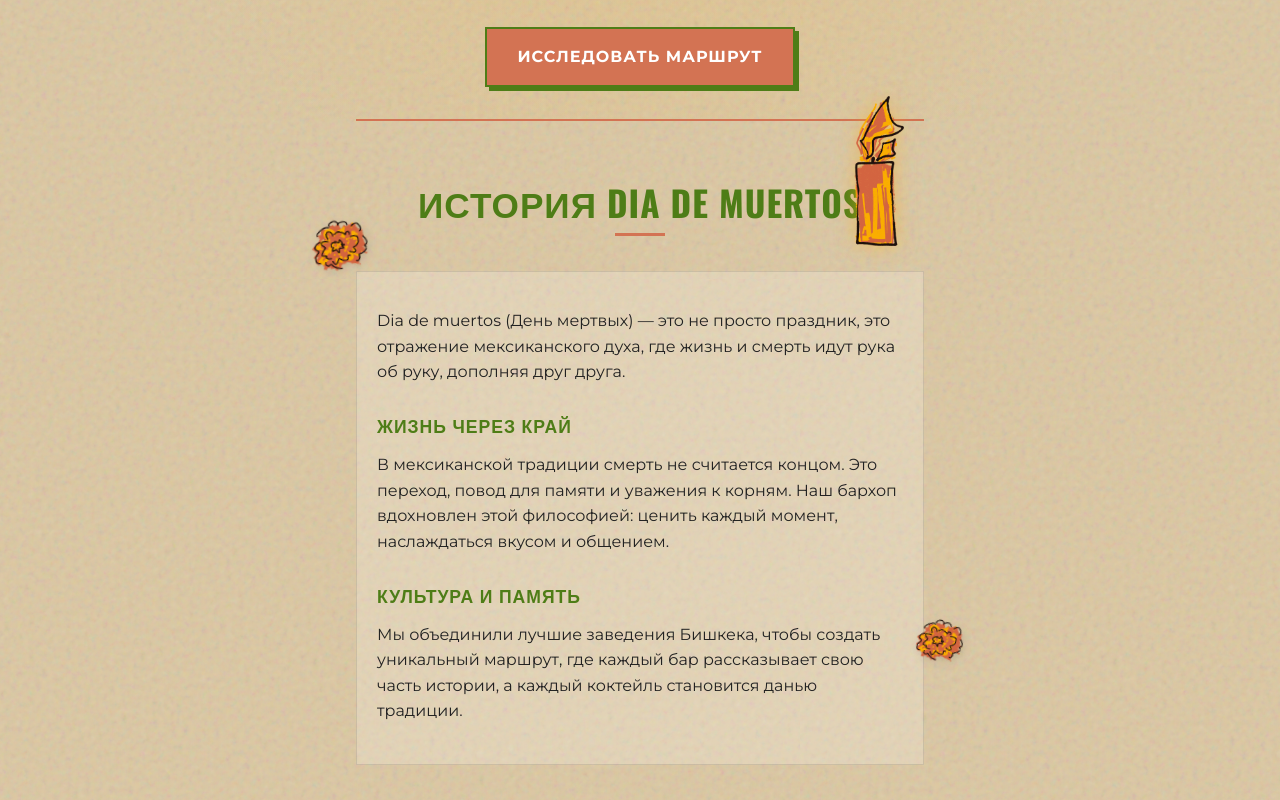
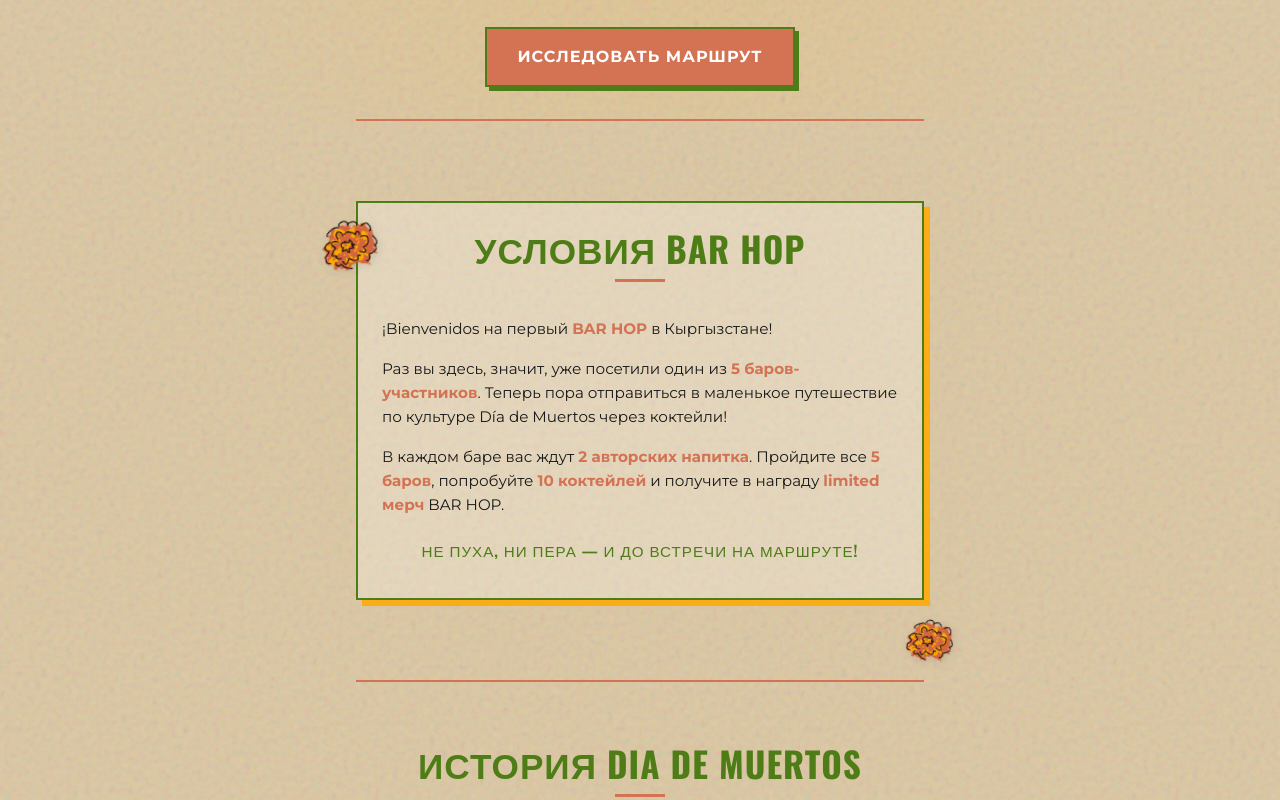
Before and after one commit to meowmeow2811/barhop-santa-muerte, a website built with Vite: page index.html in a window 1280 px wide. Shown: the part 521-1321 px from the top of the page. Built offline with nearby package versions, Linux system fonts and the light colour scheme; files whose address does not match are found by name.

Commit message:
Add files via upload

```diff
--- a/src/app.css
+++ b/src/app.css
@@ -60,13 +60,22 @@ body {
   font-family: var(--font-main);
   line-height: 1.6;
   overflow-x: hidden;
+  position: relative;
+  width: 100%;
   -webkit-font-smoothing: antialiased;
   min-height: 100vh;
   min-height: -webkit-fill-available;
 }
 
+#app {
+  overflow-x: hidden;
+  width: 100%;
+  position: relative;
+}
+
 html {
   height: -webkit-fill-available;
+  overflow-x: hidden;
 }
 
 h1, h2, h3 {
@@ -244,6 +253,36 @@ h1, h2, h3 {
   font-size: 1.1rem;
   margin-top: 30px;
   margin-bottom: 10px;
+}
+
+/* Conditions Section */
+.conditions-box {
+  background: rgba(255, 255, 255, 0.25);
+  border: 2px solid var(--tertiary-color);
+  padding: 24px;
+  margin: 20px 0;
+  position: relative;
+  box-shadow: 6px 6px 0px var(--secondary-color);
+}
+
+.conditions-content p {
+  margin-bottom: 12px;
+  font-size: 0.95rem;
+}
+
+.conditions-content strong {
+  color: var(--accent-color);
+  font-weight: 700;
+}
+
+.conditions-wish {
+  font-family: var(--font-display);
+  font-size: 1.2rem;
+  text-align: center;
+  margin-top: 20px !important;
+  color: var(--tertiary-color);
+  text-transform: uppercase;
+  letter-spacing: 1px;
 }
 
 /* Partner Section */
@@ -554,10 +593,10 @@ h1, h2, h3 {
     transform: scale(0.7);
   }
 
-  .flower-1 { left: -30px; top: 50px; }
-  .flower-2 { right: -30px; top: 400px; }
+  .flower-1 { left: -20px; top: 50px; }
+  .flower-2 { right: -20px; top: 400px; }
   .spark-small-1 { left: 0; }
-  .plant-1 { right: -30px; }
+  .plant-1 { right: -20px; }
 }
 
 @media (max-width: 380px) {
@@ -593,12 +632,13 @@ h1, h2, h3 {
   z-index: 1;
   pointer-events: none;
   filter: drop-shadow(2px 2px 4px rgba(0,0,0,0.1));
+  max-width: 100vw;
 }
 
 .flower-1 {
   width: 60px;
   top: 100px;
-  left: -30px;
+  left: -20px;
   transform: rotate(-15deg);
   animation: sway 6s ease-in-out infinite;
 }
@@ -606,7 +646,7 @@ h1, h2, h3 {
 .flower-2 {
   width: 50px;
   top: 500px;
-  right: -25px;
+  right: -15px;
   transform: rotate(20deg);
   animation: sway 8s ease-in-out infinite reverse;
 }
@@ -614,14 +654,14 @@ h1, h2, h3 {
 .spark-small-1 {
   width: 40px;
   top: 800px;
-  left: 10px;
+  left: 5px;
   animation: float 4s ease-in-out infinite;
 }
 
 .plant-1 {
   width: 80px;
   bottom: 100px;
-  right: -20px;
+  right: -15px;
   opacity: 0.6;
   transform: rotate(10deg);
 }
@@ -646,14 +686,6 @@ h1, h2, h3 {
   animation: float 7s ease-in-out infinite reverse;
 }
 
-.story-deco-candle {
-  position: absolute;
-  width: 50px;
-  top: -25px;
-  right: 20px;
-  z-index: 5;
-  filter: drop-shadow(0 0 10px rgba(251, 173, 23, 0.5));
-}
 
 .footer-deco-flower {
   position: absolute;
--- a/src/config.ts
+++ b/src/config.ts
@@ -15,7 +15,7 @@ const BARS: Bar[] = [
     id: 'riad',
     name: 'Riad',
     description: 'Стильный бар с отличной коктейльной картой.',
-    address: 'Киевская улица, 203/2',
+    address: 'ул. Киевская улица, 203/2',
     mapUrl: 'https://2gis.kg/bishkek/firm/70000001076790759',
     festivalSpecial: 'Специальный напиток фестиваля',
     workingHours: 'с 18:00 до 02:00 кроме понедельника',
@@ -26,7 +26,7 @@ const BARS: Bar[] = [
     name: 'The Viking pub',
     description:
       'Тематический паб с атмосферой северных воинов и широким выбором напитков.',
-    address: 'Киевская улица, 161',
+    address: 'ул. Киевская улица, 161',
     mapUrl: 'https://2gis.kg/bishkek/firm/70000001075002389',
     festivalSpecial: 'Викинг-спешл на базе текилы',
     workingHours: 'каждый день с 18:00 до 02:00',
@@ -35,9 +35,9 @@ const BARS: Bar[] = [
   {
     id: 'obshestvo',
     name: 'Общество',
-    description: 'Коктейльный бар с уникальной атмосферой и авторской картой.',
+    description: 'Пришёл в один бар, а там их два!',
     address: 'ул. Жоомарта Боконбаева, 126/1',
-    mapUrl: 'https://2gis.kg/bishkek/firm/70000001053746654',
+    mapUrl: 'https://2gis.kg/bishkek/firm/70000001089270819',
     festivalSpecial: 'Авторский коктейль фестиваля',
     workingHours: 'ПН-ЧТ 18:00-01:45, ПТ-СБ 17:00-02:45, ВС 17:00-01:45',
     image: '/assets/logo/obshestvo_logo.png',
@@ -46,7 +46,7 @@ const BARS: Bar[] = [
     id: 'blackwood',
     name: 'BlackWood',
     description: 'Не только коктейли, но и кальяны.',
-    address: 'Токтогула, 110',
+    address: 'ул. Токтогула, 110',
     mapUrl: 'https://2gis.kg/bishkek/geo/70000001102464926',
     festivalSpecial: 'Специальный напиток фестиваля',
     workingHours: 'с 18:00 до 03:00',
--- a/src/main.ts
+++ b/src/main.ts
@@ -133,6 +133,7 @@ function render() {
     ${renderHero()}
     <div class="container" style="position: relative;">
       ${renderDecorations()}
+      ${renderConditions()}
       ${renderStory()}
       ${renderOlmeca()}
       ${renderBars()}
@@ -169,7 +170,6 @@ function renderHero() {
 function renderStory() {
   return `
     <section class="section scroll-mt" id="story">
-      <img src="/assets/candle.png" class="story-deco-candle" alt="">
       <h2 class="section-title">История Dia de muertos</h2>
       <div class="story-content">
         <p>Dia de muertos (День мертвых) — это не просто праздник, это отражение мексиканского духа, где жизнь и смерть идут рука об руку, дополняя друг друга.</p>
@@ -178,7 +178,23 @@ function renderStory() {
         <p>В мексиканской традиции смерть не считается концом. Это переход, повод для памяти и уважения к корням. Наш бархоп вдохновлен этой философией: ценить каждый момент, наслаждаться вкусом и общением.</p>
 
         <h3>Культура и Память</h3>
-        <p>Мы объединили лучшие заведения Бишкека, чтобы создать уникальный маршрут, где каждый бар рассказывает свою часть истории, а каждый коктейль становится данью традиции.</p>
+        <p>Мы объединили заведения Бишкека, чтобы создать уникальный маршрут, где каждый бар рассказывает свою часть истории, а каждый коктейль становится данью традиции.</p>
+      </div>
+    </section>
+  `;
+}
+
+function renderConditions() {
+  return `
+    <section class="section scroll-mt" id="conditions">
+      <div class="conditions-box">
+        <h2 class="section-title">Условия BAR HOP</h2>
+        <div class="conditions-content">
+          <p>¡Bienvenidos на первый <strong>BAR HOP</strong> в Кыргызстане!</p>
+          <p>Раз вы здесь, значит, уже посетили один из <strong>5 баров-участников</strong>. Теперь пора отправиться в маленькое путешествие по культуре Día de Muertos через коктейли!</p>
+          <p>В каждом баре вас ждут <strong>2 авторских напитка</strong>. Пройдите все <strong>5 баров</strong>, попробуйте <strong>10 коктейлей</strong> и получите в награду <strong>limited мерч</strong> BAR HOP.</p>
+          <p class="conditions-wish">Не пуха, ни пера — и до встречи на маршруте!</p>
+        </div>
       </div>
     </section>
   `;
@@ -277,7 +293,7 @@ function renderFooter() {
 
       <div class="footer-quote">«Смерть — это всего лишь начало новой истории»</div>
       <a href="#bars" class="btn" style="background: var(--bg-color); color: var(--tertiary-color); box-shadow: 4px 4px 0px var(--secondary-color);">К барам-участникам</a>
-      <p style="margin-top: 40px; font-size: 0.7rem; color: var(--accent-color); opacity: 0.6;">
+      <p style="margin-top: 40px; font-size: 0.8rem; color: var(--secondary-color); font-weight: 700; text-transform: uppercase; letter-spacing: 0.5px;">
         © 2026 DIA DE MUERTOS BARHOP 2026 BISHKEK<br>
         Чрезмерное употребление алкоголя вредит вашему здоровью
       </p>
```
